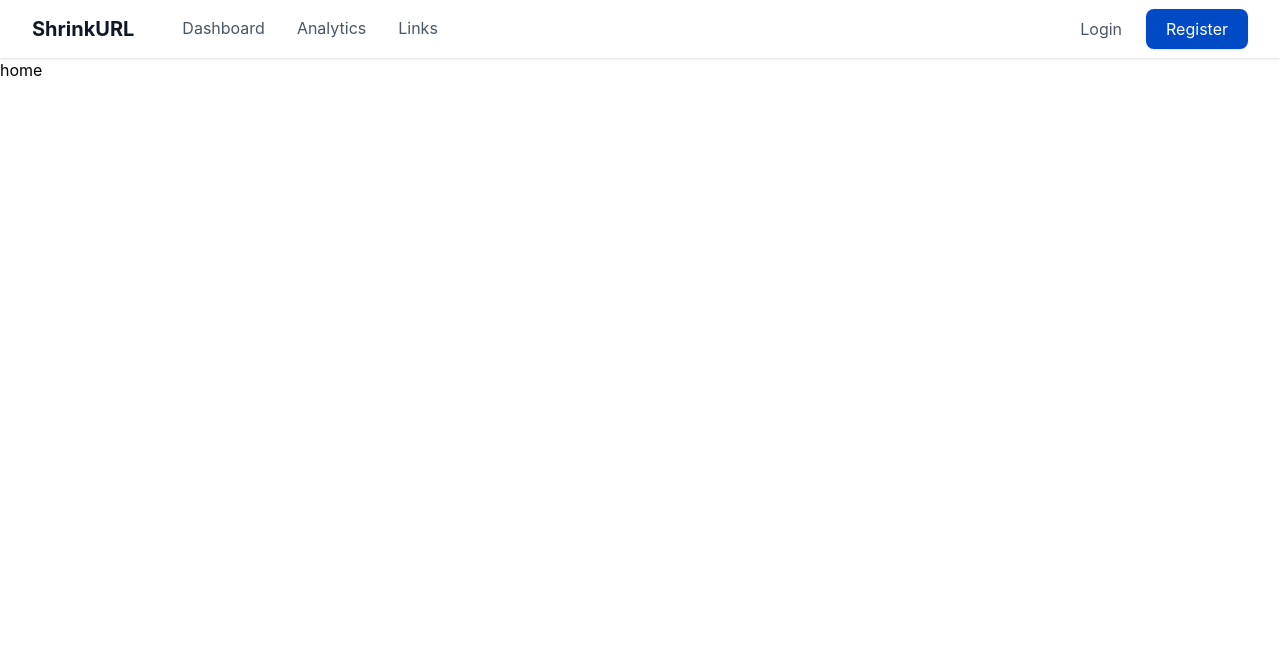
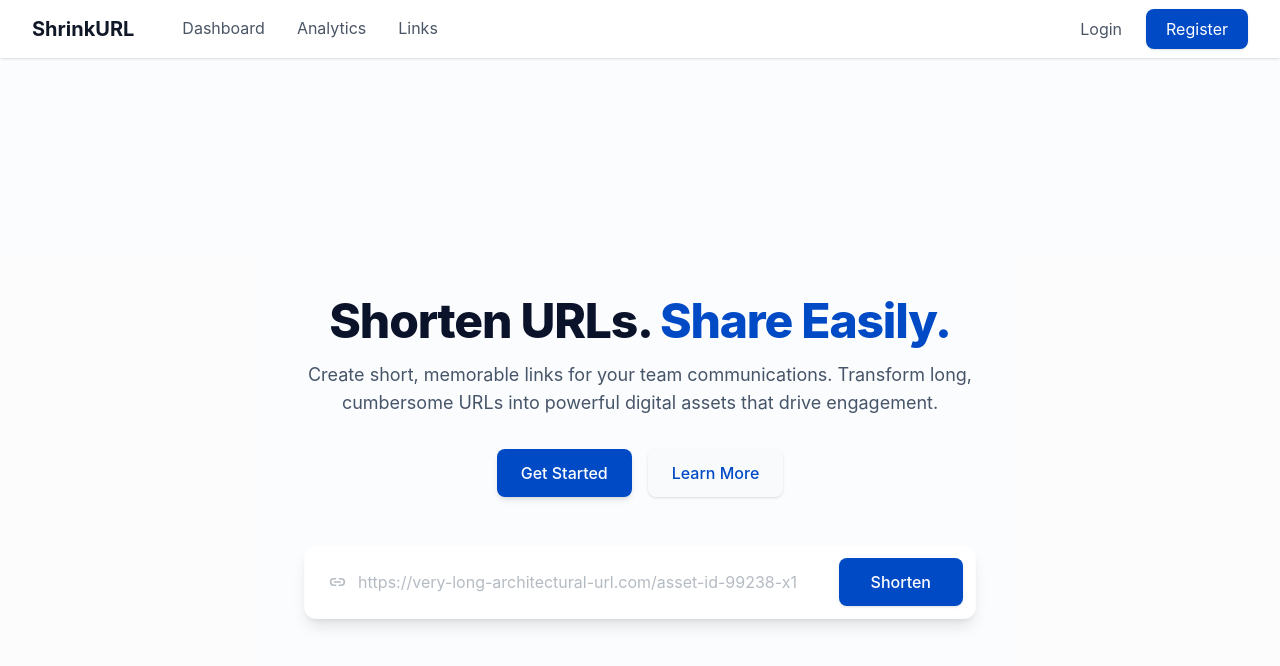
Before and after one commit to alfannurfaiz9/shrink_url_fe, a React (Vite) app: page /home in a window 1280 px wide. Shown: the top 666 px of the page. Built offline with nearby package versions, Linux system fonts and the light colour scheme.

Commit message:
feat: add hero section

```diff
--- /dev/null
+++ b/src/pages/Home/HeroSection.tsx
@@ -0,0 +1,61 @@
+import { useState, type SyntheticEvent } from "react";
+import { IoLink } from "react-icons/io5";
+import { Link } from "react-router";
+
+const Hero = () => {
+  const [url, setUrl] = useState("");
+
+  const handleSubmit = (e: SyntheticEvent<HTMLFormElement>) => {
+    e.preventDefault();
+  };
+
+  return (
+    <section className="section-container bg-slate-50/50 py-16 flex flex-col items-center justify-center text-center min-h-dvh">
+      <h1 className="text-4xl md:text-5xl font-extrabold text-dark tracking-tight max-w-3xl">
+        Shorten URLs. <span className="text-primary">Share Easily.</span>
+      </h1>
+      <p className="text-dark-gray text-base md:text-lg max-w-2xl mt-4">
+        Create short, memorable links for your team communications. Transform
+        long, cumbersome URLs into powerful digital assets that drive
+        engagement.
+      </p>
+      <div className="flex items-center gap-4 mt-8">
+        <Link
+          to="/auth/login"
+          className="bg-primary text-white px-6 py-3 rounded-lg font-medium hover:opacity-90 transition-all shadow-md"
+        >
+          Get Started
+        </Link>
+        <Link
+          to="#features"
+          className="bg-gray/10 text-primary px-6 py-3 rounded-lg font-medium hover:opacity-80 transition-all shadow-sm"
+        >
+          Learn More
+        </Link>
+      </div>
+      <form
+        onSubmit={handleSubmit}
+        className="w-full max-w-2xl bg-white p-3 rounded-xl shadow-lg flex flex-col sm:flex-row items-center gap-3 mt-12 border border-gray/10"
+      >
+        <div className="flex items-center gap-3 px-3 py-2 grow w-full">
+          <IoLink className="text-dark-gray/40 text-lg font-bold" />
+          <input
+            type="url"
+            value={url}
+            onChange={(e) => setUrl(e.target.value)}
+            placeholder="https://very-long-architectural-url.com/asset-id-99238-x1"
+            className="w-full text-dark placeholder:text-dark-gray/40 focus:outline-none text-sm md:text-base"
+          />
+        </div>
+        <button
+          type="submit"
+          className="w-full sm:w-auto bg-primary text-white px-8 py-3 rounded-lg font-medium hover:opacity-90 transition-all shadow-sm cursor-pointer"
+        >
+          Shorten
+        </button>
+      </form>
+    </section>
+  );
+};
+
+export default Hero;
--- a/src/pages/Home/index.tsx
+++ b/src/pages/Home/index.tsx
@@ -1,5 +1,7 @@
+import HeroSection from "./HeroSection"
+
 const Home = () => {
-  return <div>home</div>;
+  return <><HeroSection/></>;
 };
 
 export default Home;
```
